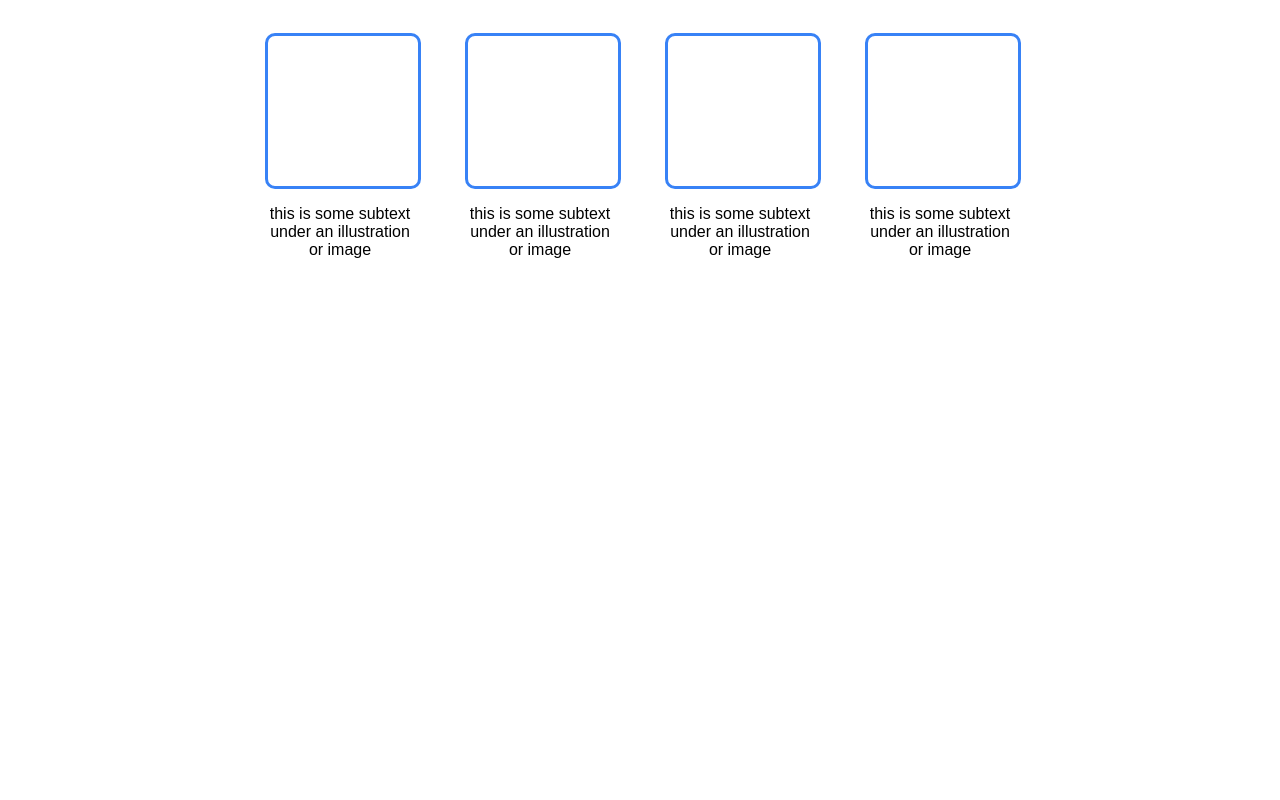
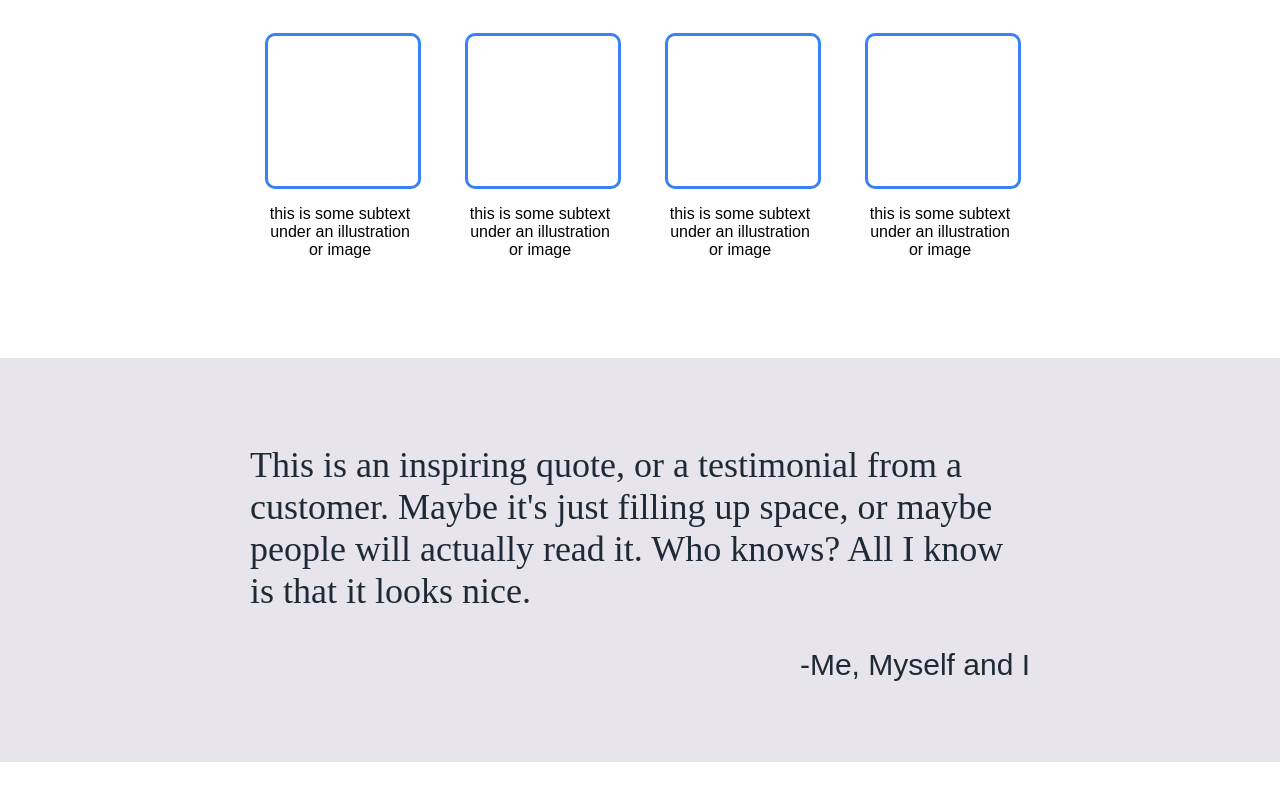
Before and after one commit to KHmamoune/Landing-page, a plain HTML site: page index.html in a window 1280 px wide. Shown: the part 664-1464 px from the top of the page. Before the commit the page ends 923 px from the top, so only its background shows below. Drawn offline with Linux system fonts and the light colour scheme.

Commit message:
added the quote section & modified some margins

```diff
--- a/index.html
+++ b/index.html
@@ -24,6 +24,7 @@
             <div class="image">this is an image place holder</div>
         </div>
     </div>
+    <div class="info-container">
         <h2 class="title">Some random information.</h2>
         <div class="info">
             <div class="box">
@@ -43,5 +44,10 @@
                 <p>this is some subtext under an illustration or image</p>
             </div>
         </div>
+    </div>
+    <div class="quote">
+        <p>This is an inspiring quote, or a testimonial from a customer. Maybe it's just filling up space, or maybe people will actually read it. Who knows? All I know is that it looks nice.</p>
+        <p class="author">-Me, Myself and I</p>
+    </div>
 </body>
 </html>
--- a/style.css
+++ b/style.css
@@ -21,10 +21,6 @@ button {
     border-radius: 8px;
     border: 0;
     margin-top: 10px;
-}
-
-div {
-    display: block;
 }
 
 .header {
@@ -71,6 +67,10 @@ div {
     align-items: center;
 }
 
+.info-container {
+    margin-bottom: 150px;
+}
+
 .title {
     color: #1F2937;
     font-size: 36px;
@@ -81,6 +81,7 @@ div {
     display: flex;
     flex: 1;
     justify-content: center;
+    margin-block: 20px;
 }
 
 .box {
@@ -97,3 +98,18 @@ div {
     border-radius: 10px;
     flex-grow: 1;
 }
+
+.quote {
+    color: #1F2937;
+    font-size: 36px;
+    font-family: light italic;
+    background-color: #E7E5EB;
+    padding: 50px 250px;
+    margin-block: 100px;
+}
+
+.author {
+    font-size: 30px;
+    font-family: sans-serif;
+    text-align: right;
+}
```
Lines whose indentation alone changed are shown as unchanged.
